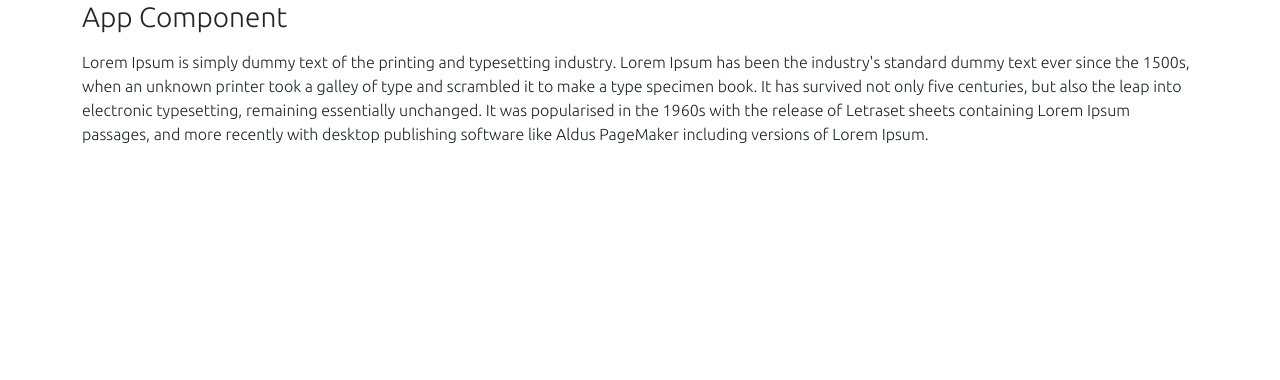
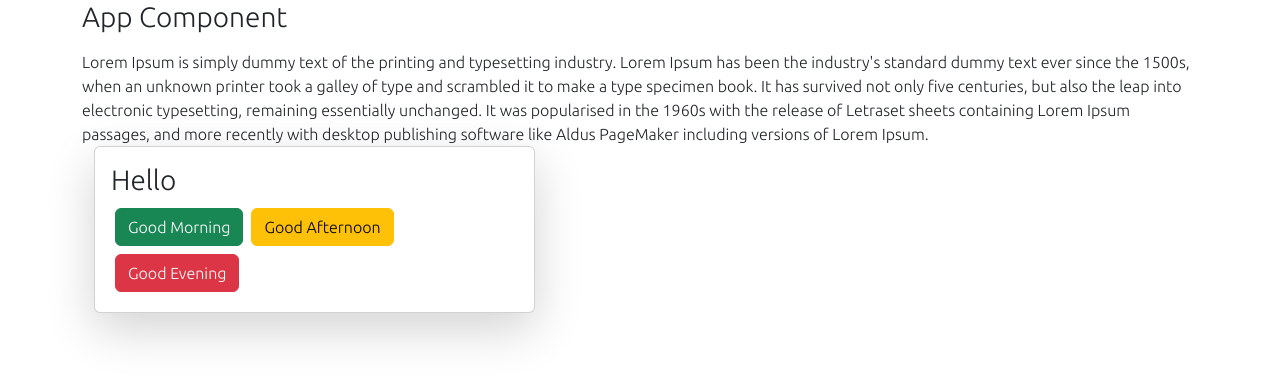
Before and after one commit to shwetaTomar415/vue-course, a Vue app: page / in a window 1280 px wide. Shown: the top 380 px of the page. Built offline with nearby package versions, Linux system fonts and the light colour scheme.

Commit message:
Function parameter passed for event

```diff
--- a/src/App.vue
+++ b/src/App.vue
@@ -9,15 +9,16 @@
         </div>
       </div>
     </div>
-
+    <Greeting />
   </div>
 </template>
 
 
 <script>
 
+import Greeting from "@/components/Greeting";
 export default {
-  components: {}
+  components: {Greeting}
 }
 </script>
 <style>
--- /dev/null
+++ b/src/components/Greeting.vue
@@ -0,0 +1,36 @@
+<template>
+ <div class="container">
+   <div class="row">
+     <div class="col-md-5">
+       <div class="card shadow-lg">
+           <div class="card-body">
+             <p class="h3">Hello {{msg}}</p>
+             <button class="btn btn-success m-1" @click="greet('Good Morning')">Good Morning</button>
+             <button class="btn btn-warning m-1" @click="greet('Good Afternoon')">Good Afternoon</button>
+             <button class="btn btn-danger m-1" @click="greet('Good Evening')">Good Evening</button>
+         </div>
+       </div>
+     </div>
+   </div>
+ </div>
+</template>
+
+<script>
+export default {
+  name: "Greeting",
+  data(){
+    return{
+      msg:""
+    }
+  },
+  methods:{
+    greet(value){
+      this.msg=value;
+    }
+  }
+}
+</script>
+
+<style scoped>
+
+</style>
```
